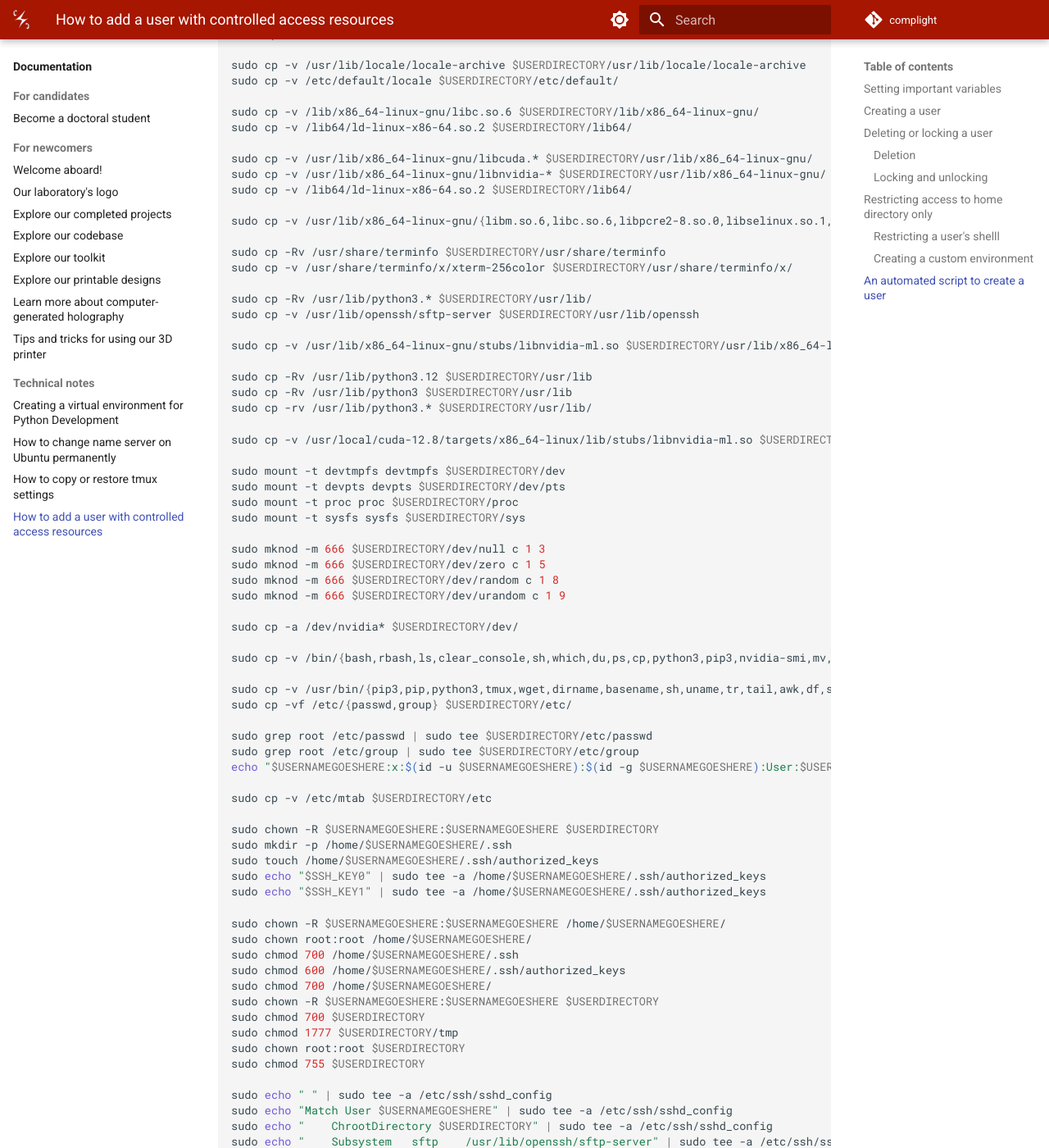
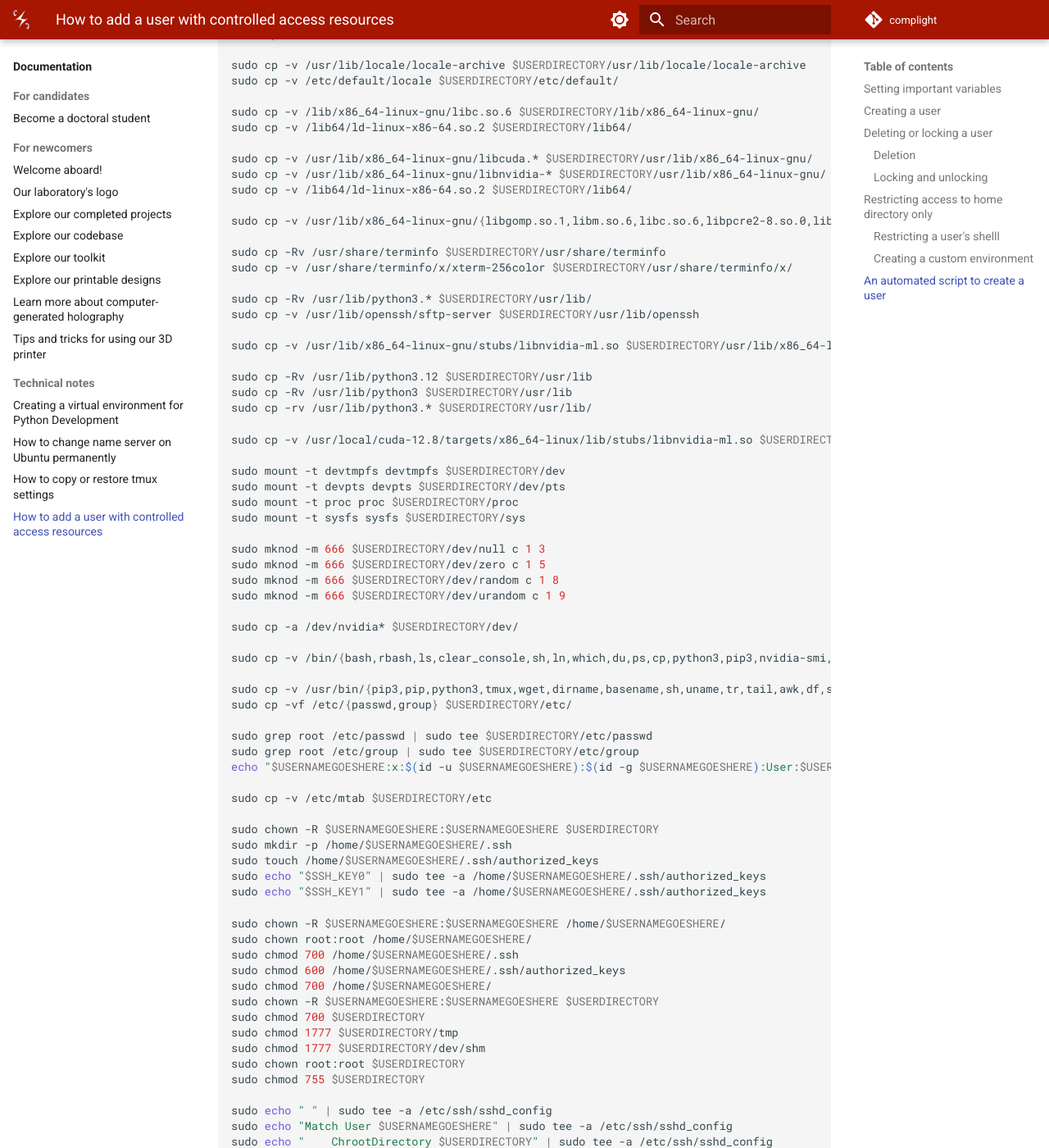
Before and after one commit to complight/complight.github.io, an MkDocs documentation site: the page built from docs/documentation/computing/how_to_add_a_user_with_controlled_access_to_resources.md, in a window 1280 px wide and 1400 px high, scrolled down 4735 px. Shown: the whole window at 82% size. Built offline with MkDocs 1.6.1 and Material for MkDocs 9.7.7, drawn with Linux system fonts in a browser that asks for light colours.

Commit message:
Updating documentation.

```diff
--- a/docs/documentation/computing/how_to_add_a_user_with_controlled_access_to_resources.md
+++ b/docs/documentation/computing/how_to_add_a_user_with_controlled_access_to_resources.md
@@ -217,7 +217,7 @@ sudo cp -v /usr/lib/x86_64-linux-gnu/libcuda.* $USERDIRECTORY/usr/lib/x86_64-lin
 sudo cp -v /usr/lib/x86_64-linux-gnu/libnvidia-* $USERDIRECTORY/usr/lib/x86_64-linux-gnu/
 sudo cp -v /lib64/ld-linux-x86-64.so.2 $USERDIRECTORY/lib64/
 
-sudo cp -v /usr/lib/x86_64-linux-gnu/{libm.so.6,libc.so.6,libpcre2-8.so.0,libselinux.so.1,libfuse3.so.3,libglib-2.0.so.0,libatomic.so.1,libtinfo.so.6,libnvidia-ml.so.1,libnvidia-ml.so.560.35.05,librt.so.1,libexpat.so.1,libz.so.1,libpthread.so.0,libdl.so.2,libnvidia-ml.so.1,libacl.so.1,libattr.so.1,libgpm.so.2,libpython3.12.so.1.0,libsodium.so.23,libncursesw.so.6,libsystemd.so.0,libutempter.so.0,libevent_core-2.1.so.7u,libresolv.so.2,libcap.so.2,libproc2.so.0,libpopt.so.0,libzstd.so.1,libxxhash.so.0,libcrypto.so.3,liblz4.so.1,libmount.so.1,libblkid.so.1,libuuid.so.1,libidn2.so.0,libssl.so.3,libpsl.so.5,libunistring.so.5,libsigsegv.so.2,libreadline.so.8,libmpfr.so.6,libgmp.so.10,libutil.so.1} $USERDIRECTORY/usr/lib/x86_64-linux-gnu
+sudo cp -v /usr/lib/x86_64-linux-gnu/{libgomp.so.1,libm.so.6,libc.so.6,libpcre2-8.so.0,libselinux.so.1,libfuse3.so.3,libglib-2.0.so.0,libatomic.so.1,libtinfo.so.6,libnvidia-ml.so.1,libnvidia-ml.so.560.35.05,librt.so.1,libexpat.so.1,libz.so.1,libpthread.so.0,libdl.so.2,libnvidia-ml.so.1,libacl.so.1,libattr.so.1,libgpm.so.2,libpython3.12.so.1.0,libsodium.so.23,libncursesw.so.6,libsystemd.so.0,libutempter.so.0,libevent_core-2.1.so.7u,libresolv.so.2,libcap.so.2,libproc2.so.0,libpopt.so.0,libzstd.so.1,libxxhash.so.0,libcrypto.so.3,liblz4.so.1,libmount.so.1,libblkid.so.1,libuuid.so.1,libidn2.so.0,libssl.so.3,libpsl.so.5,libunistring.so.5,libsigsegv.so.2,libreadline.so.8,libmpfr.so.6,libgmp.so.10,libutil.so.1} $USERDIRECTORY/usr/lib/x86_64-linux-gnu
 
 sudo cp -Rv /usr/share/terminfo $USERDIRECTORY/usr/share/terminfo
 sudo cp -v /usr/share/terminfo/x/xterm-256color $USERDIRECTORY/usr/share/terminfo/x/
@@ -245,7 +245,7 @@ sudo mknod -m 666 $USERDIRECTORY/dev/urandom c 1 9
 
 sudo cp -a /dev/nvidia* $USERDIRECTORY/dev/
 
-sudo cp -v /bin/{bash,rbash,ls,clear_console,sh,which,du,ps,cp,python3,pip3,nvidia-smi,mv,vim,nano,rsync,mount,mkdir,grep,rm,cat,touch} $USERDIRECTORY/bin
+sudo cp -v /bin/{bash,rbash,ls,clear_console,sh,ln,which,du,ps,cp,python3,pip3,nvidia-smi,mv,vim,nano,rsync,mount,mkdir,grep,rm,cat,touch} $USERDIRECTORY/bin
 
 sudo cp -v /usr/bin/{pip3,pip,python3,tmux,wget,dirname,basename,sh,uname,tr,tail,awk,df,sed,head,wc,md5sum,fusermount3,sftp} $USERDIRECTORY/usr/bin
 sudo cp -vf /etc/{passwd,group} $USERDIRECTORY/etc/
@@ -270,6 +270,7 @@ sudo chmod 700 /home/$USERNAMEGOESHERE/
 sudo chown -R $USERNAMEGOESHERE:$USERNAMEGOESHERE $USERDIRECTORY
 sudo chmod 700 $USERDIRECTORY
 sudo chmod 1777 $USERDIRECTORY/tmp
+sudo chmod 1777 $USERDIRECTORY/dev/shm
 sudo chown root:root $USERDIRECTORY
 sudo chmod 755 $USERDIRECTORY
 
```
